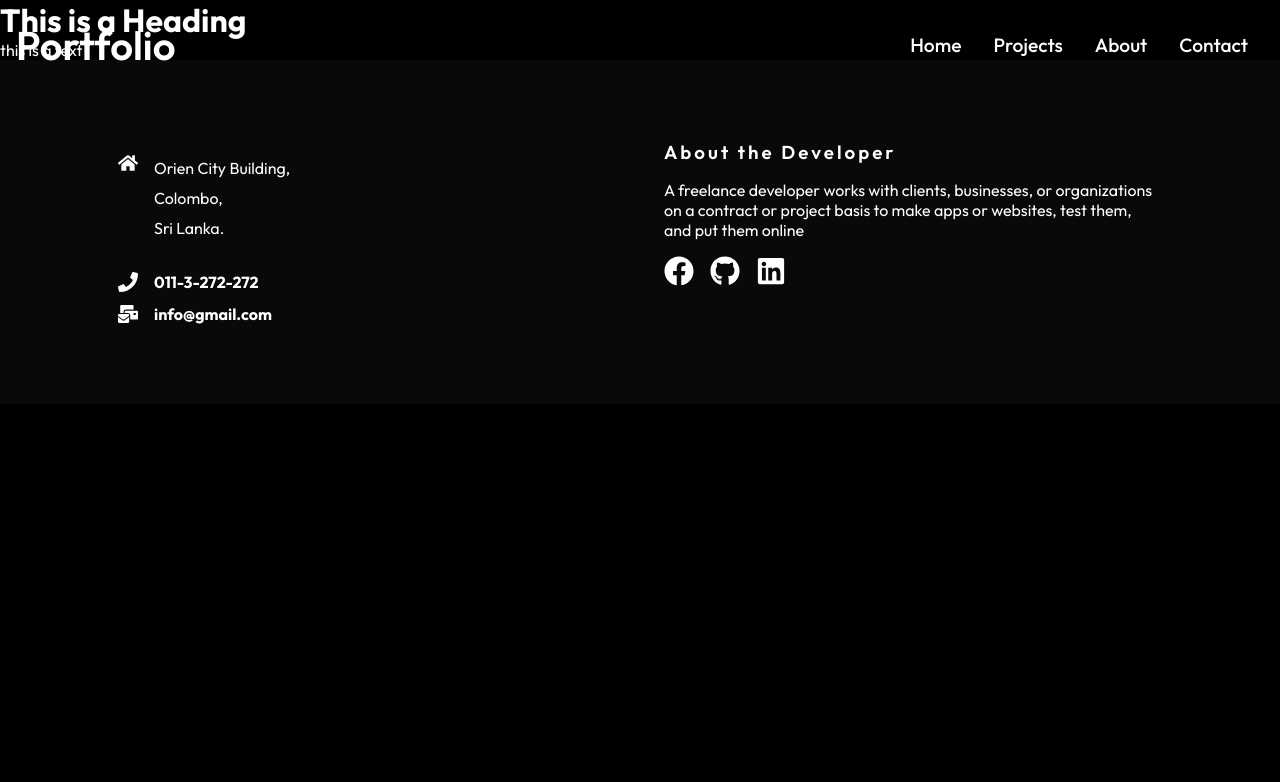
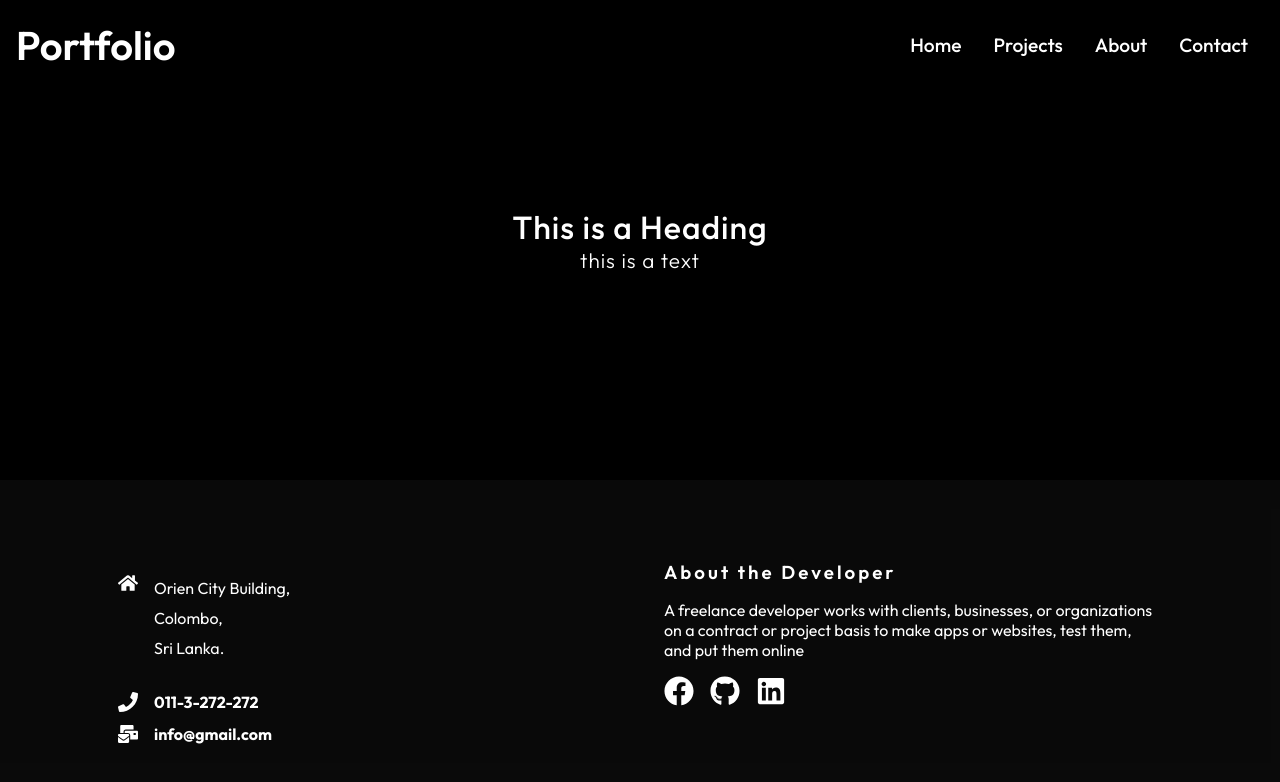
Before and after one commit to fmfahath/portfolio-2, a React (Create React App) app: page /project in a window 1280 px wide. Shown: the top 782 px of the page. Built offline with nearby package versions, Linux system fonts and the light colour scheme.

Commit message:
HeroTemplate - 2 (text css added)

```diff
--- a/src/components/heroTemplate.css
+++ b/src/components/heroTemplate.css
@@ -0,0 +1,36 @@
+.hero-template{
+    width: 100%;
+    height: 60vh;
+    position: relative;
+}
+
+
+
+.hero-template-content{
+    /* position: absolute;
+    top: 50%;
+    left: 50%;
+    transform: translate(-50%, -50%);
+    align-items: center;
+    text-align: center; */
+
+    height: 100%;
+    width: 100%;
+    display: flex;
+    flex-direction: column;
+    justify-content: center;
+    align-items: center;
+}
+
+.hero-template-content h1{
+    font-size: 2rem;
+    letter-spacing: 1px;
+    font-weight: 500;
+}
+
+
+.hero-template-content p{
+    font-size: 1.3rem;
+    letter-spacing: 1px;
+    font-weight: 300;
+}
```
